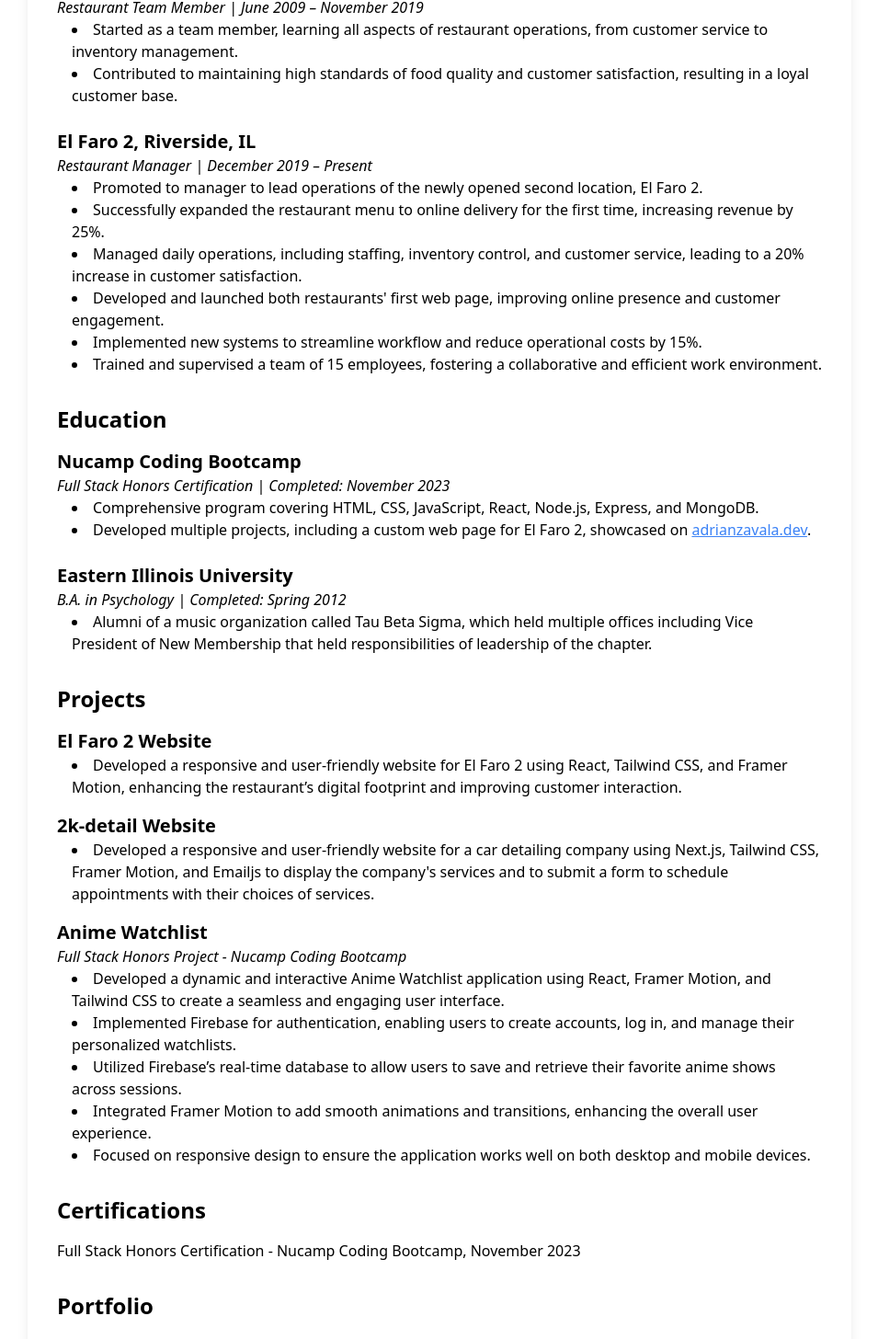
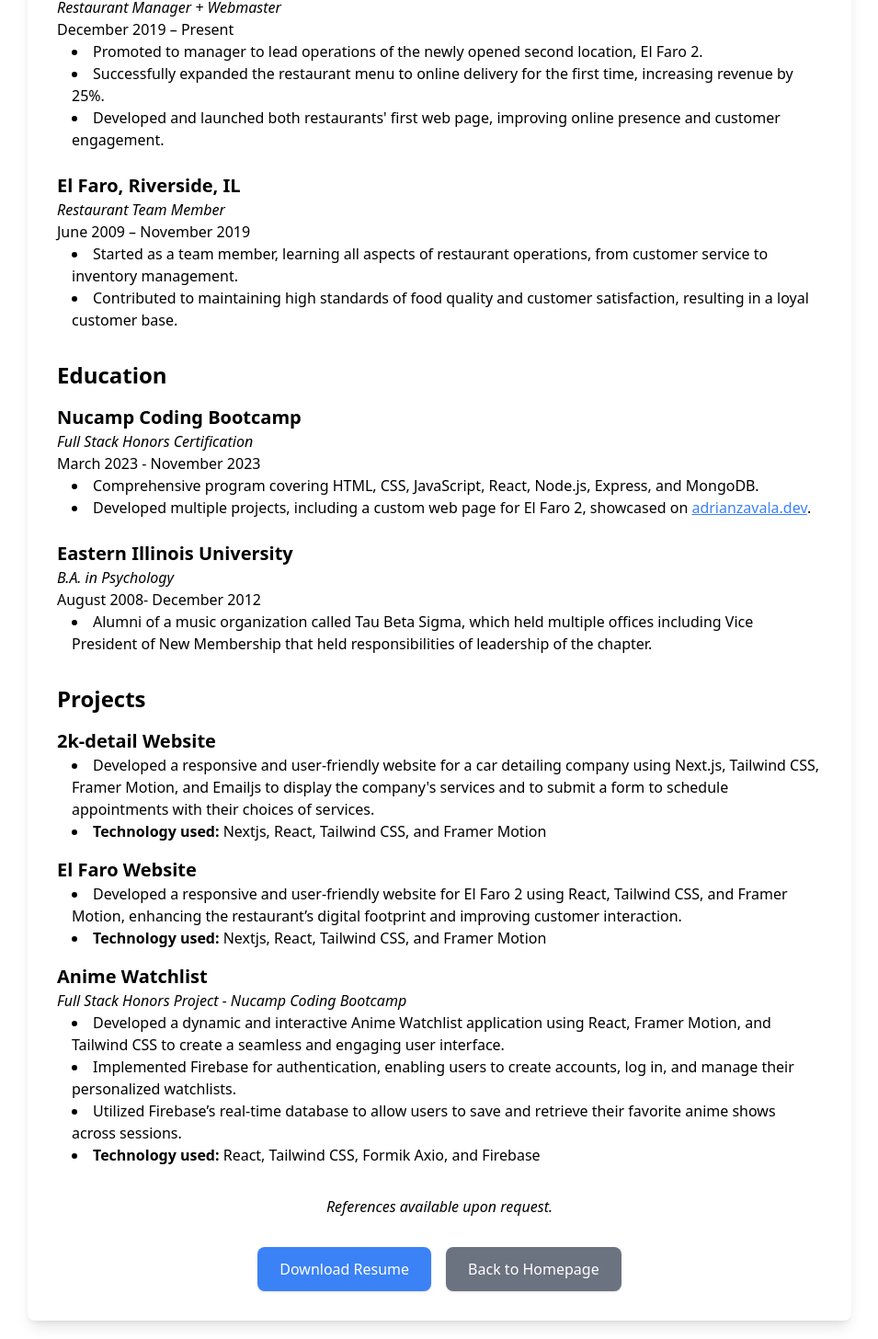
Before and after one commit to zavaladrian/portfolio, a Next.js app: page /resume in a window 1280 px wide. Shown: the part 716-2172 px from the top of the page at 92% size, without its empty margins (162-1117 px from the left). Built offline with nearby package versions, Linux system fonts and the light colour scheme.

Commit message:
changed resume, and sizing

```diff
--- a/app/contact/page.tsx
+++ b/app/contact/page.tsx
@@ -38,7 +38,7 @@
           <Link href="mailto:zavaladrian@icloud.com">
             <div className="flex items-center justify-center gap-[0.8rem] w-fit text-xl laptop:text-2xl font-semibold font-serif transition-[0.25s] duration-[color] m-auto hover:text-red-500 dark:text-antwhite dark:hover:text-rblue">
               <AiFillMail size="2.4rem" />
-              <span>zavaladrian@icloud.com</span>
+              <span>adrian@zavaladrian.com</span>
             </div>
           </Link>
           </Reveal>
--- a/app/experience/page.tsx
+++ b/app/experience/page.tsx
@@ -14,7 +14,7 @@
     <section className='section-wrapper' id='experience'>
         <SectionHeader title='Recent Projects' dir='r' />
         <Reveal>
-    <div className='grid grid-cols-2 space-y-10'>
+    <div className='grid tablet:grid-cols-2 space-y-10'>
         <div>
             <p className='text-5xl mb-5 underline text-glacier font-serif'>El Faro Resturaunt</p>
             <p className='text-3xl mb-3 text-balance font-serif text-lavender'>Given my background in a family-owned restaurant business, I took the initiative to develop and design a website aimed at showcasing our menu offerings. </p>
@@ -35,7 +35,7 @@
         </div>
         <div>
             <p className='text-5xl mb-5 underline text-glacier font-serif'>2k-Detail</p>
-            <p className='text-3xl mb-3 text-balance font-serif text-lavender'> My friends decided to start a company and I offered my services to buld a better site they originally built from Squared Space.  </p>
+            <p className='text-3xl mb-3 text-balance font-serif text-lavender'> My friends decided to start a company and I offered my services to build a better site they originally built from Squared Space AI.</p>
             <p>
             <Link href="https://www.azprojectcar.cfd/" target='_blank'  rel='noopener noreferrer' prefetch={false} className='text-glacier font-bold text-xl hover:text-rblue hover:underline' >
             https://www.azprojectcar.cfd/
--- a/app/resume/page.tsx
+++ b/app/resume/page.tsx
@@ -8,8 +8,7 @@
       <h1 className="text-3xl font-bold text-center mb-6">Adrian Zavala</h1>
       <p className="text-center mb-6">
         <a href="mailto:adrian@adrianzavala.com" className="text-blue-500 underline">adrian@zavaladrian.com</a> |
-        <a href="tel:+17087049864" className="text-blue-500 underline ml-2">(708) 704-9864</a> |
-        Summit, IL
+        <a href="tel:+17087049864" className="text-blue-500 underline ml-2">(708) 704-9864</a>
       </p>
       <p className="text-center text-blue-500 underline mb-12">
         <a href="http://adrianzavala.dev" target="_blank" rel="noopener noreferrer">adrianzavala.dev</a>
@@ -18,7 +17,7 @@
       <section className="mb-8">
         <h2 className="text-2xl font-semibold mb-4">Objective</h2>
         <p>
-          Motivated front-end developer with a strong foundation in JavaScript, React, CSS, and Tailwind, complemented by a unique background in restaurant management. Recently completed the Full Stack Honors Certification program at Nucamp, and developed a successful web page for my restaurant, El Faro 2. Eager to leverage my technical skills and management experience in a dynamic development team.
+          Motivated front-end developer with a strong foundation in JavaScript, React, CSS, and Tailwind, complemented by a unique background in restaurant management. Recently completed the Full Stack Honors Certification program at Nucamp, and developed a successful web page for my restaurants. Eager to leverage my technical skills and management experience in a dynamic development team.
         </p>
       </section>
 
@@ -35,35 +34,34 @@
 
       <section className="mb-8">
         <h2 className="text-2xl font-semibold mb-4">Experience</h2>
-
+          <div className="mb-6">
+            <h3 className="text-xl font-semibold">El Faro 2, Riverside, IL</h3>
+              <p className="italic">Restaurant Manager + Webmaster</p>
+              <p> December 2019 – Present</p>
+                <ul className="list-disc list-inside ml-4">
+                    <li>Promoted to manager to lead operations of the newly opened second location, El Faro 2.</li>
+                    <li>Successfully expanded the restaurant menu to online delivery for the first time, increasing revenue by 25%.</li>
+                    <li>Developed and launched both restaurants' first web page, improving online presence and customer engagement.</li>
+                </ul>
+          </div>
         <div className="mb-6">
           <h3 className="text-xl font-semibold">El Faro, Riverside, IL</h3>
-          <p className="italic">Restaurant Team Member | June 2009 – November 2019</p>
+          <p className="italic">Restaurant Team Member</p> <p> June 2009 – November 2019</p>
           <ul className="list-disc list-inside ml-4">
             <li>Started as a team member, learning all aspects of restaurant operations, from customer service to inventory management.</li>
             <li>Contributed to maintaining high standards of food quality and customer satisfaction, resulting in a loyal customer base.</li>
           </ul>
         </div>
 
-        <div className="mb-6">
-          <h3 className="text-xl font-semibold">El Faro 2, Riverside, IL</h3>
-          <p className="italic">Restaurant Manager | December 2019 – Present</p>
-          <ul className="list-disc list-inside ml-4">
-            <li>Promoted to manager to lead operations of the newly opened second location, El Faro 2.</li>
-            <li>Successfully expanded the restaurant menu to online delivery for the first time, increasing revenue by 25%.</li>
-            <li>Managed daily operations, including staffing, inventory control, and customer service, leading to a 20% increase in customer satisfaction.</li>
-            <li>Developed and launched both restaurants' first web page, improving online presence and customer engagement.</li>
-            <li>Implemented new systems to streamline workflow and reduce operational costs by 15%.</li>
-            <li>Trained and supervised a team of 15 employees, fostering a collaborative and efficient work environment.</li>
-          </ul>
-        </div>
+
       </section>
 
       <section className="mb-8">
         <h2 className="text-2xl font-semibold mb-4">Education</h2>
         <div className="mb-6">
           <h3 className="text-xl font-semibold">Nucamp Coding Bootcamp</h3>
-          <p className="italic">Full Stack Honors Certification | Completed: November 2023</p>
+          <p className="italic">Full Stack Honors Certification</p>
+          <p> March 2023 - November 2023</p>
           <ul className="list-disc list-inside ml-4">
             <li>Comprehensive program covering HTML, CSS, JavaScript, React, Node.js, Express, and MongoDB.</li>
             <li>Developed multiple projects, including a custom web page for El Faro 2, showcased on <a href="http://adrianzavala.dev" className="text-blue-500 underline" target="_blank" rel="noopener noreferrer">adrianzavala.dev</a>.</li>
@@ -72,7 +70,8 @@
 
         <div className="mb-6">
           <h3 className="text-xl font-semibold">Eastern Illinois University</h3>
-          <p className="italic">B.A. in Psychology | Completed: Spring 2012</p>
+          <p className="italic">B.A. in Psychology </p>
+           <p>August 2008- December 2012</p>
           <ul className="list-disc list-inside ml-4">
             <li>Alumni of a music organization called Tau Beta Sigma, which held multiple offices including Vice President of New Membership that held responsibilities of leadership of the chapter.</li>
           </ul>
@@ -81,20 +80,26 @@
 
       <section className="mb-8">
         <h2 className="text-2xl font-semibold mb-4">Projects</h2>
-        <div className="mb-4">
-          <h3 className="text-xl font-semibold">El Faro 2 Website</h3>
+
+          <div className="mb-4">
+          <h3 className="text-xl font-semibold">2k-detail Website</h3>
           <ul className="list-disc list-inside ml-4">
-            <li>Developed a responsive and user-friendly website for El Faro 2 using React, Tailwind CSS, and Framer Motion, enhancing the restaurant’s digital footprint and improving customer interaction.</li>
+            <li>Developed a responsive and user-friendly website for a car detailing company using Next.js, Tailwind CSS, Framer Motion, and Emailjs to display the company's services and to submit a form to schedule appointments with their choices of services.</li>
+            <li>
+              <span className='font-bold'>Technology used:</span> Nextjs, React, Tailwind CSS, and Framer Motion
+            </li>
           </ul>
         </div>
 
         <div className="mb-4">
-          <h3 className="text-xl font-semibold">2k-detail Website</h3>
+          <h3 className="text-xl font-semibold">El Faro Website</h3>
           <ul className="list-disc list-inside ml-4">
-            <li>Developed a responsive and user-friendly website for a car detailing company using Next.js, Tailwind CSS, Framer Motion, and Emailjs to display the company's services and to submit a form to schedule appointments with their choices of services.</li>
+            <li>Developed a responsive and user-friendly website for El Faro 2 using React, Tailwind CSS, and Framer Motion, enhancing the restaurant’s digital footprint and improving customer interaction.</li>
+            <li>
+              <span className='font-bold'>Technology used:</span> Nextjs, React, Tailwind CSS, and Framer Motion
+            </li>
           </ul>
         </div>
-
         <div className="mb-4">
           <h3 className="text-xl font-semibold">Anime Watchlist</h3>
           <p className="italic">Full Stack Honors Project - Nucamp Coding Bootcamp</p>
@@ -102,24 +107,12 @@
             <li>Developed a dynamic and interactive Anime Watchlist application using React, Framer Motion, and Tailwind CSS to create a seamless and engaging user interface.</li>
             <li>Implemented Firebase for authentication, enabling users to create accounts, log in, and manage their personalized watchlists.</li>
             <li>Utilized Firebase’s real-time database to allow users to save and retrieve their favorite anime shows across sessions.</li>
-            <li>Integrated Framer Motion to add smooth animations and transitions, enhancing the overall user experience.</li>
-            <li>Focused on responsive design to ensure the application works well on both desktop and mobile devices.</li>
+            <li>
+              <span className='font-bold'>Technology used:</span> React, Tailwind CSS, Formik Axio, and Firebase
+            </li>
           </ul>
         </div>
       </section>
-
-      <section className="mb-8">
-        <h2 className="text-2xl font-semibold mb-4">Certifications</h2>
-        <p>Full Stack Honors Certification - Nucamp Coding Bootcamp, November 2023</p>
-      </section>
-
-      <section className="mb-8">
-        <h2 className="text-2xl font-semibold mb-4">Portfolio</h2>
-        <p>
-          Visit my portfolio at <a href="http://adrianzavala.dev" className="text-blue-500 underline" target="_blank" rel="noopener noreferrer">adrianzavala.dev</a> to explore more projects and learn about my work.
-        </p>
-      </section>
-
       <footer className="text-center">
         <p className="italic">References available upon request.</p>
       </footer>
@@ -132,7 +125,7 @@
           Download Resume
         </a>
         <Link href="/" legacyBehavior>
-          <a className="inline-block bg-gray-500 text-white px-6 py-3 ml-4 rounded-lg shadow hover:bg-gray-600 transition-colors">
+          <a className="inline-block bg-gray-500 text-white px-6 py-3 ml-4 rounded-lg shadow hover:bg-gray-600 transition-colors mt-2 mr-4 tablet:mt-0 tablet:mr-0">
             Back to Homepage
           </a>
         </Link>
```
Also changed, not shown: 1 other file (tests, documents, lock files or other folders).
